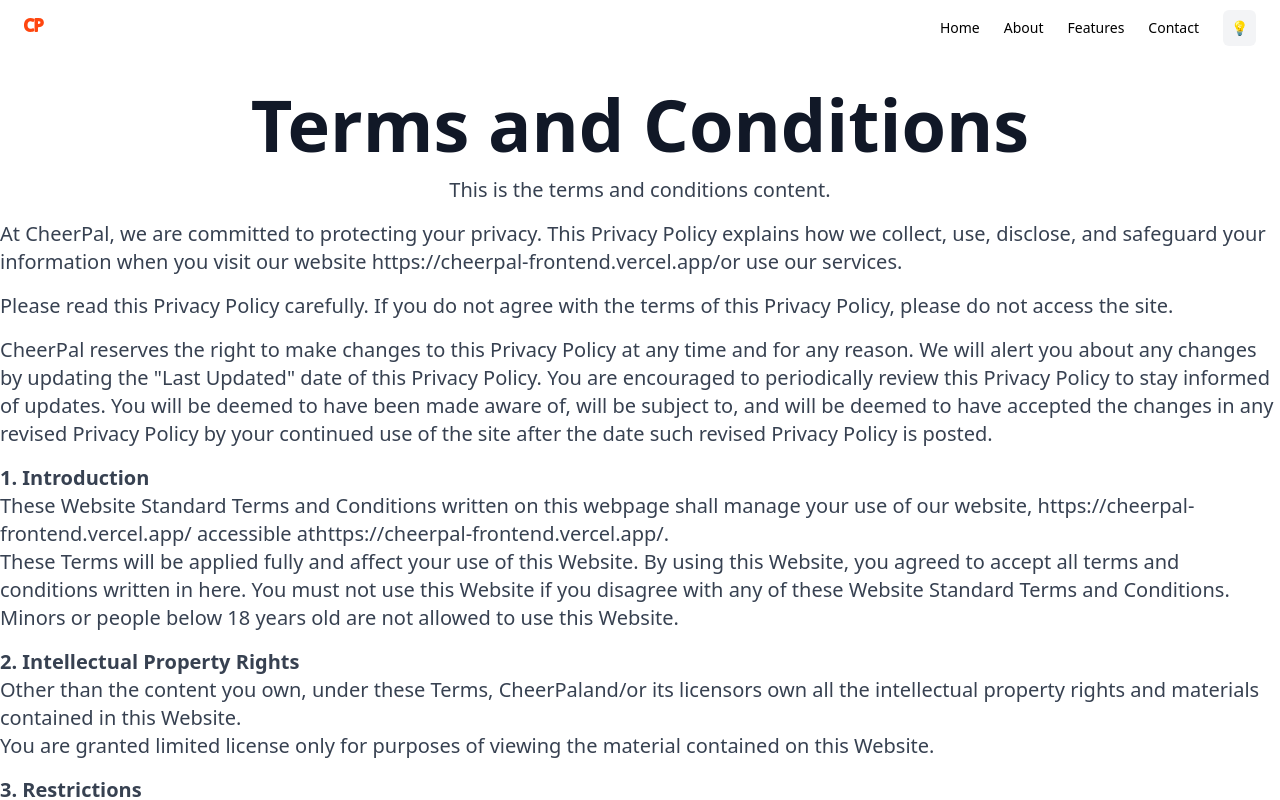
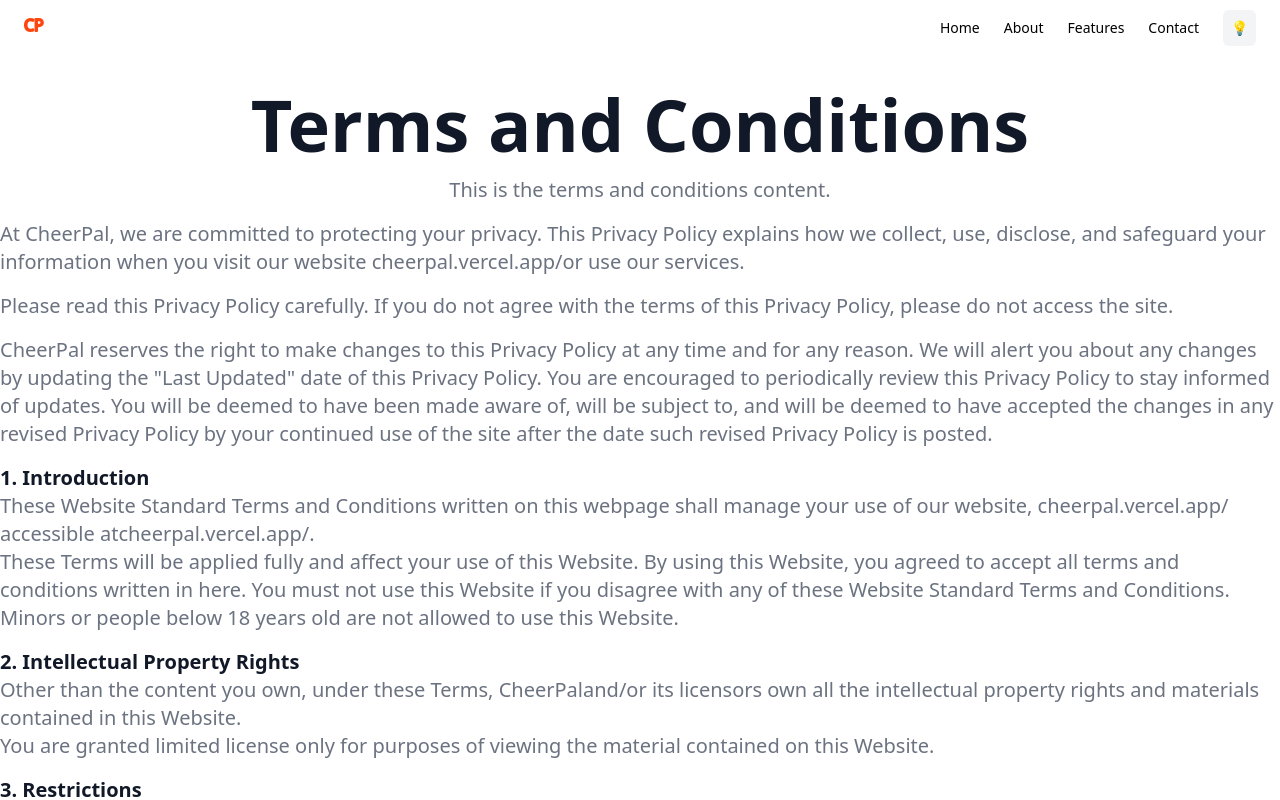
Before and after one commit to dineshchhantyal/cheerpal_frontend, a Next.js app: page /terms in a window 1280 px wide. Shown: the top 800 px of the page. Built offline with nearby package versions, Linux system fonts and the light colour scheme.

Commit message:
Update privacy and terms pages

```diff
--- a/app/privacy/page.tsx
+++ b/app/privacy/page.tsx
@@ -28,7 +28,7 @@
           At {config.COMPANY_NAME}, we are committed to protecting your privacy.
           This Privacy Policy explains how we collect, use, disclose, and
           safeguard your information when you visit our website{" "}
-          {config.BASE_URL}
+          {config.DISPLAY_URL}
           or use our services.
         </li>
         <li
--- a/app/terms/page.tsx
+++ b/app/terms/page.tsx
@@ -3,7 +3,7 @@
 
 const Terms = () => {
   return (
-    <main className="container mx-auto min-h-[calc(100vh-140px)]">
+    <main className="container mx-auto min-h-[calc(100vh-140px)] text-gray-500 dark:text-gray-400">
       <h1
         className="font-bold text-center mt-8 mb-4
       text-gray-900 sm:text-xl md:text-2xl lg:text-3xl xl:text-7xl dark:text-gray-100 dark:text-opacity-90
@@ -11,36 +11,36 @@
       >
         Terms and Conditions
       </h1>
-      <p className="text-gray-700 dark:text-gray-300 dark:text-opacity-90 text-center text-xs sm:text-sm md:text-base lg:text-lg xl:text-xl">
+      <p className=" dark:text-opacity-90 text-center text-xs sm:text-sm md:text-base lg:text-lg xl:text-xl">
         This is the terms and conditions content.
       </p>
       <ol
         className="
-        text-gray-700 dark:text-gray-300 dark:text-opacity-90 text-xs sm:text-sm md:text-base lg:text-lg xl:text-xl
+         dark:text-opacity-90 text-xs sm:text-sm md:text-base lg:text-lg xl:text-xl
         mt-4 mb-8
       "
       >
         <li
           className="
-            text-gray-700 dark:text-gray-300 dark:text-opacity-90 text-xs sm:text-sm md:text-base lg:text-lg xl:text-xl mb-4
+             dark:text-opacity-90 text-xs sm:text-sm md:text-base lg:text-lg xl:text-xl mb-4
         "
         >
           At {config.COMPANY_NAME}, we are committed to protecting your privacy.
           This Privacy Policy explains how we collect, use, disclose, and
           safeguard your information when you visit our website{" "}
-          {config.BASE_URL}
+          {config.DISPLAY_URL}
           or use our services.
         </li>
         <li
           className="
-            text-gray-700 dark:text-gray-300 dark:text-opacity-90 text-xs sm:text-sm md:text-base lg:text-lg xl:text-xl mb-4"
+             dark:text-opacity-90 text-xs sm:text-sm md:text-base lg:text-lg xl:text-xl mb-4"
         >
           Please read this Privacy Policy carefully. If you do not agree with
           the terms of this Privacy Policy, please do not access the site.
         </li>
         <li
           className="
-                text-gray-700 dark:text-gray-300 dark:text-opacity-90 text-xs sm:text-sm md:text-base lg:text-lg xl:text-xl mb-4
+                 dark:text-opacity-90 text-xs sm:text-sm md:text-base lg:text-lg xl:text-xl mb-4
             "
         >
           {config.COMPANY_NAME} reserves the right to make changes to this
@@ -52,13 +52,19 @@
           the changes in any revised Privacy Policy by your continued use of the
           site after the date such revised Privacy Policy is posted.
         </li>
-        <li className="text-gray-700 dark:text-gray-300 dark:text-opacity-90 text-xs sm:text-sm md:text-base lg:text-lg xl:text-xl mb-4">
-          <strong>1. Introduction</strong>
+        <li className=" dark:text-opacity-90 text-xs sm:text-sm md:text-base lg:text-lg xl:text-xl mb-4">
+          <strong
+            className="
+              text-gray-900 dark:text-gray-100 dark:text-opacity-90
+          "
+          >
+            1. Introduction
+          </strong>
           <p>
             These Website Standard Terms and Conditions written on this webpage
-            shall manage your use of our website, {config.BASE_URL} accessible
-            at
-            {config.BASE_URL}.
+            shall manage your use of our website, {config.DISPLAY_URL}{" "}
+            accessible at
+            {config.DISPLAY_URL}.
           </p>
           <p>
             These Terms will be applied fully and affect your use of this
@@ -71,8 +77,14 @@
             Website.
           </p>
         </li>
-        <li className="text-gray-700 dark:text-gray-300 dark:text-opacity-90 text-xs sm:text-sm md:text-base lg:text-lg xl:text-xl mb-4">
-          <strong>2. Intellectual Property Rights</strong>
+        <li className=" dark:text-opacity-90 text-xs sm:text-sm md:text-base lg:text-lg xl:text-xl mb-4">
+          <strong
+            className="
+              text-gray-900 dark:text-gray-100 dark:text-opacity-90
+          "
+          >
+            2. Intellectual Property Rights
+          </strong>
           <p>
             Other than the content you own, under these Terms,{" "}
             {config.COMPANY_NAME}
@@ -84,8 +96,14 @@
             material contained on this Website.
           </p>
         </li>
-        <li className="text-gray-700 dark:text-gray-300 dark:text-opacity-90 text-xs sm:text-sm md:text-base lg:text-lg xl:text-xl mb-4">
-          <strong>3. Restrictions</strong>
+        <li className=" dark:text-opacity-90 text-xs sm:text-sm md:text-base lg:text-lg xl:text-xl mb-4">
+          <strong
+            className="
+              text-gray-900 dark:text-gray-100 dark:text-opacity-90
+          "
+          >
+            3. Restrictions
+          </strong>
           <p>You are specifically restricted from all of the following:</p>
           <ul>
             <li>publishing any Website material in any other media;</li>
--- a/utils/config.ts
+++ b/utils/config.ts
@@ -1,5 +1,7 @@
 export default {
   COMPANY_NAME: "CheerPal",
+  DISPLAY_URL: "cheerpal.vercel.app/",
   BASE_URL: "https://cheerpal-frontend.vercel.app/",
+
   CONTACT_EMAIL: "myagdichhantyal@gmail.com",
 };
```
